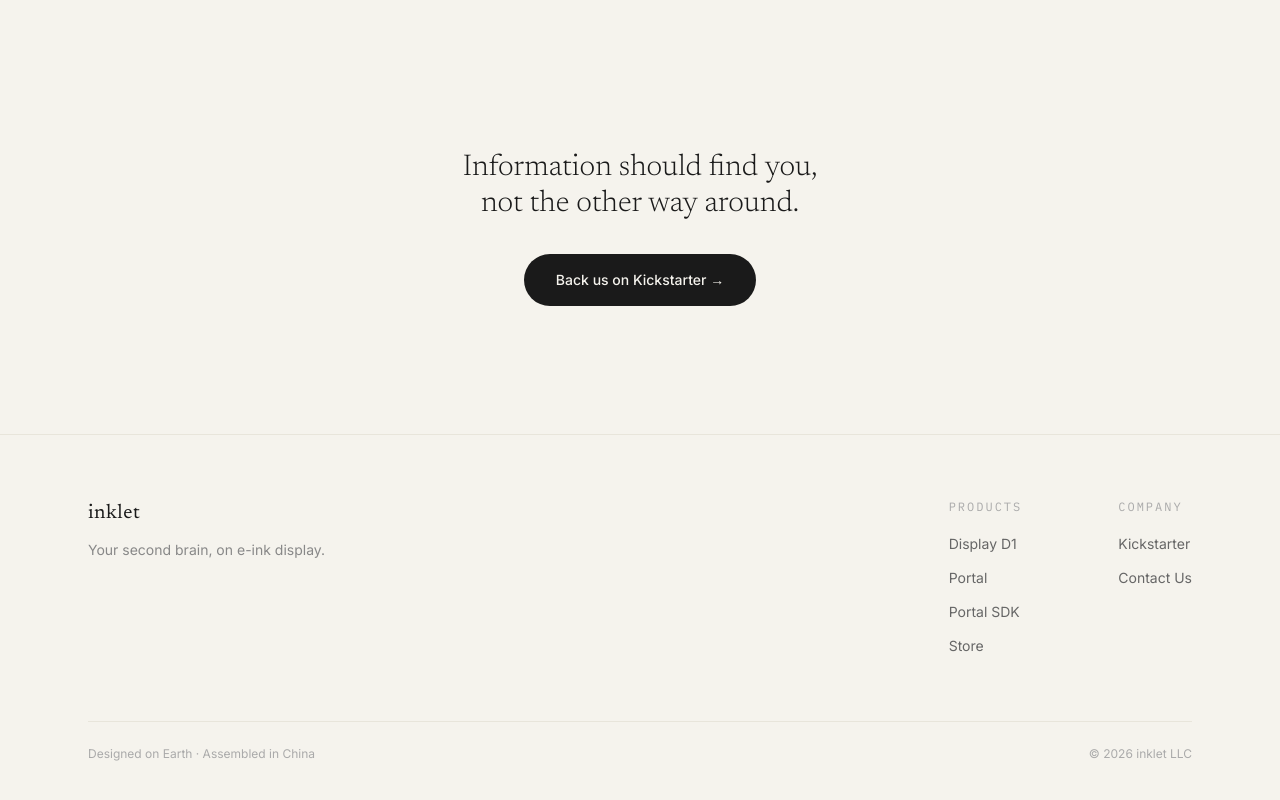
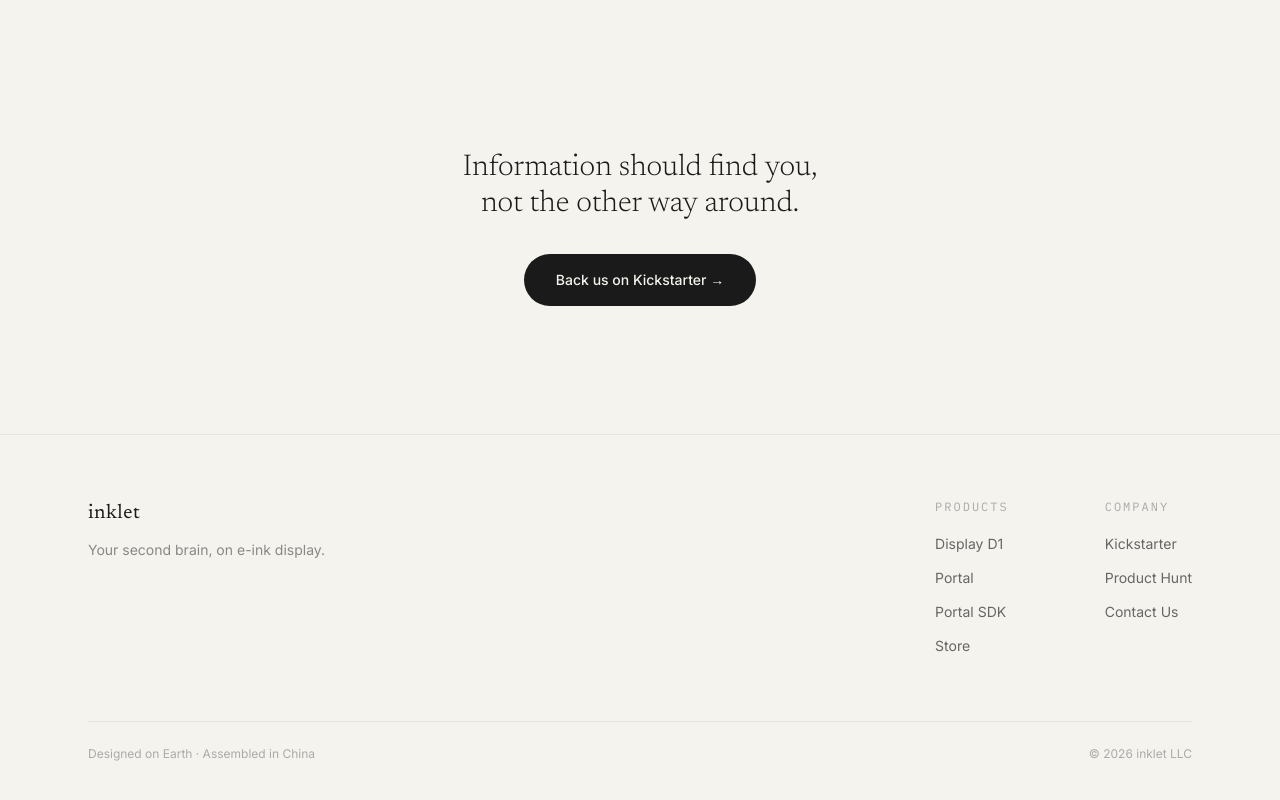
Before and after one commit to Inklet-2026/web, a Next.js app: page / in a window 1280 px wide. Shown: the part 2879-3679 px from the top of the page. Built offline with nearby package versions, Linux system fonts and the light colour scheme.

Commit message:
feat: add Product Hunt link to footer
Co-Authored-By: Claude Opus 4.6 (1M context) <noreply@anthropic.com>

```diff
--- a/src/components/Footer.tsx
+++ b/src/components/Footer.tsx
@@ -12,6 +12,7 @@ const productLinks = [
 
 const companyLinks = [
   { label: "Kickstarter", href: KICKSTARTER_URL, external: true },
+  { label: "Product Hunt", href: "https://www.producthunt.com/products/inklet", external: true },
   { label: "Contact Us", href: "mailto:core@iminklet.com" },
 ];
 
```
